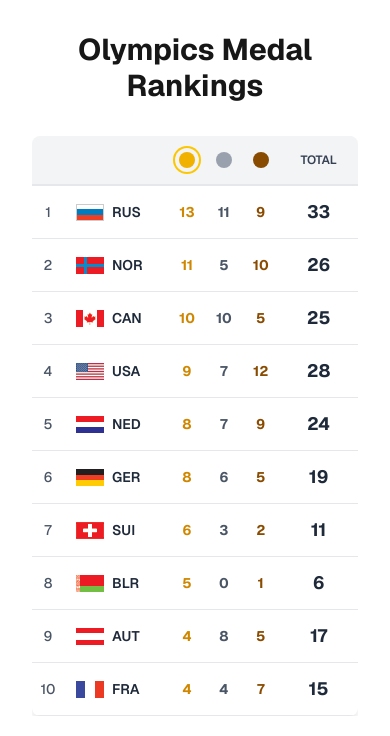
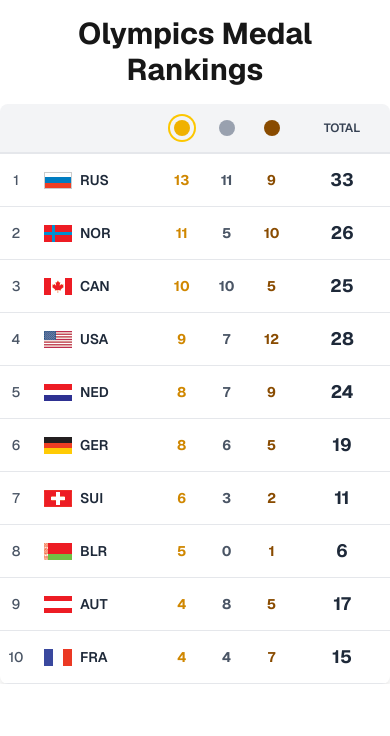
Before and after one commit to nikilok/listing, a Next.js app: page / in a window 390 px wide. Shown: the top 736 px of the page. Built offline with nearby package versions, Linux system fonts and the light colour scheme.

Commit message:
improve padding on mobile view

```diff
--- a/app/components/MedalsTable.tsx
+++ b/app/components/MedalsTable.tsx
@@ -54,7 +54,7 @@ export default function MedalsTable({
   // Show loading state only when switching to client-side and data is loading
   if (useClientData && isLoading) {
     return (
-      <div className="w-full max-w-4xl mx-auto overflow-x-auto">
+      <div className="w-full sm:max-w-4xl sm:mx-auto overflow-x-auto">
         <div className="text-center py-8">
           <div className="animate-spin rounded-full h-8 w-8 border-b-2 border-blue-600 mx-auto"></div>
           <p className="mt-2 text-gray-600">Loading sorted data...</p>
@@ -66,7 +66,7 @@ export default function MedalsTable({
   // Show error state
   if (useClientData && error) {
     return (
-      <div className="w-full max-w-4xl mx-auto overflow-x-auto">
+      <div className="w-full sm:max-w-4xl sm:mx-auto overflow-x-auto">
         <div className="text-center py-8 text-red-600">
           <p>Error loading sorted data. Please try again.</p>
         </div>
@@ -75,7 +75,7 @@ export default function MedalsTable({
   }
 
   return (
-    <div className="w-full max-w-4xl mx-auto overflow-x-auto">
+    <div className="w-full sm:max-w-4xl sm:mx-auto overflow-x-auto">
       <table className="w-full min-w-full border-collapse bg-white shadow-lg rounded-lg overflow-hidden">
         <thead>
           <tr className="bg-gray-100 border-b-2 border-gray-200">
--- a/app/page.tsx
+++ b/app/page.tsx
@@ -25,8 +25,8 @@ export default async function Home({
 
   const top10SortedData = getRanksByColumn(medalsDataWithTotals, sortColumn).slice(0, 10);
   return (
-    <div className="font-sans min-h-screen p-8">
-      <h1 className="text-3xl font-bold mb-8 text-center">
+    <div className="font-sans min-h-screen px-0 py-4 sm:p-8">
+      <h1 className="text-3xl font-bold mb-4 sm:mb-8 text-center px-4 sm:px-0">
         Olympics Medal Rankings
       </h1>
 
```
